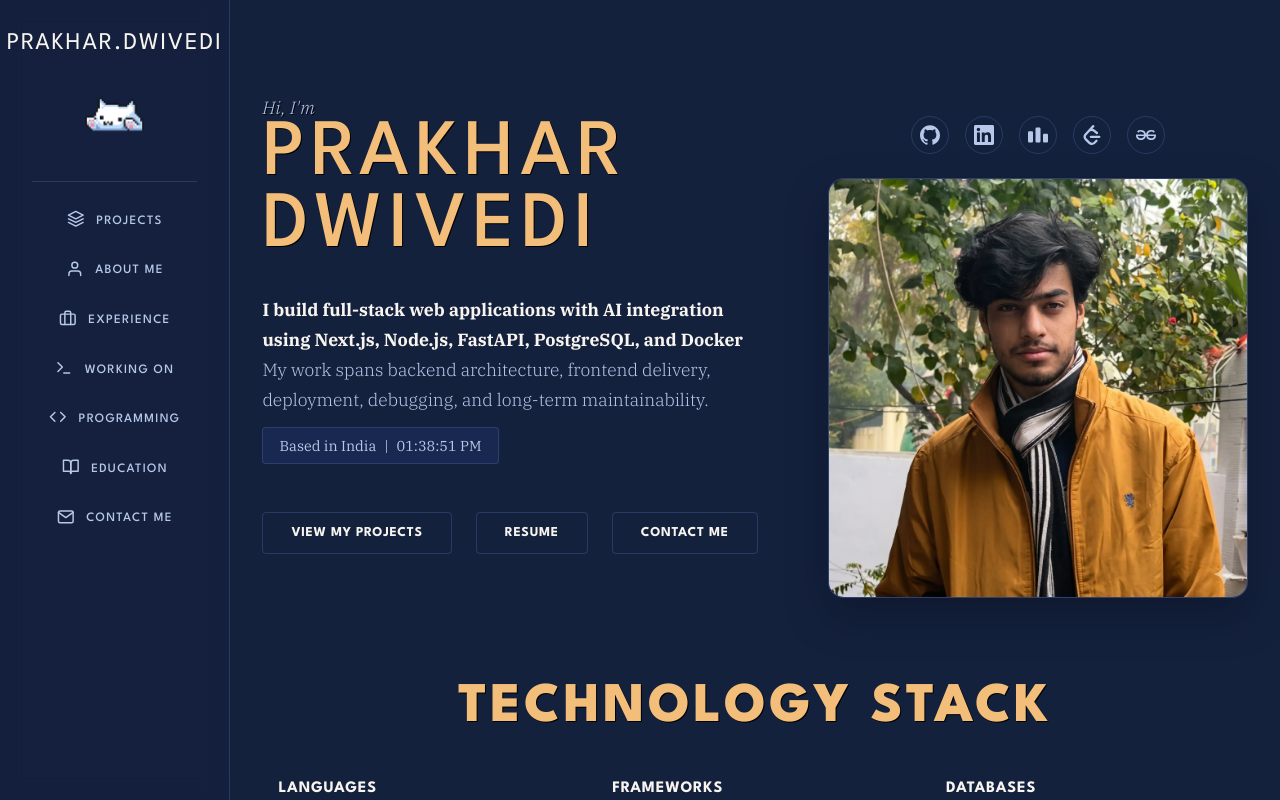
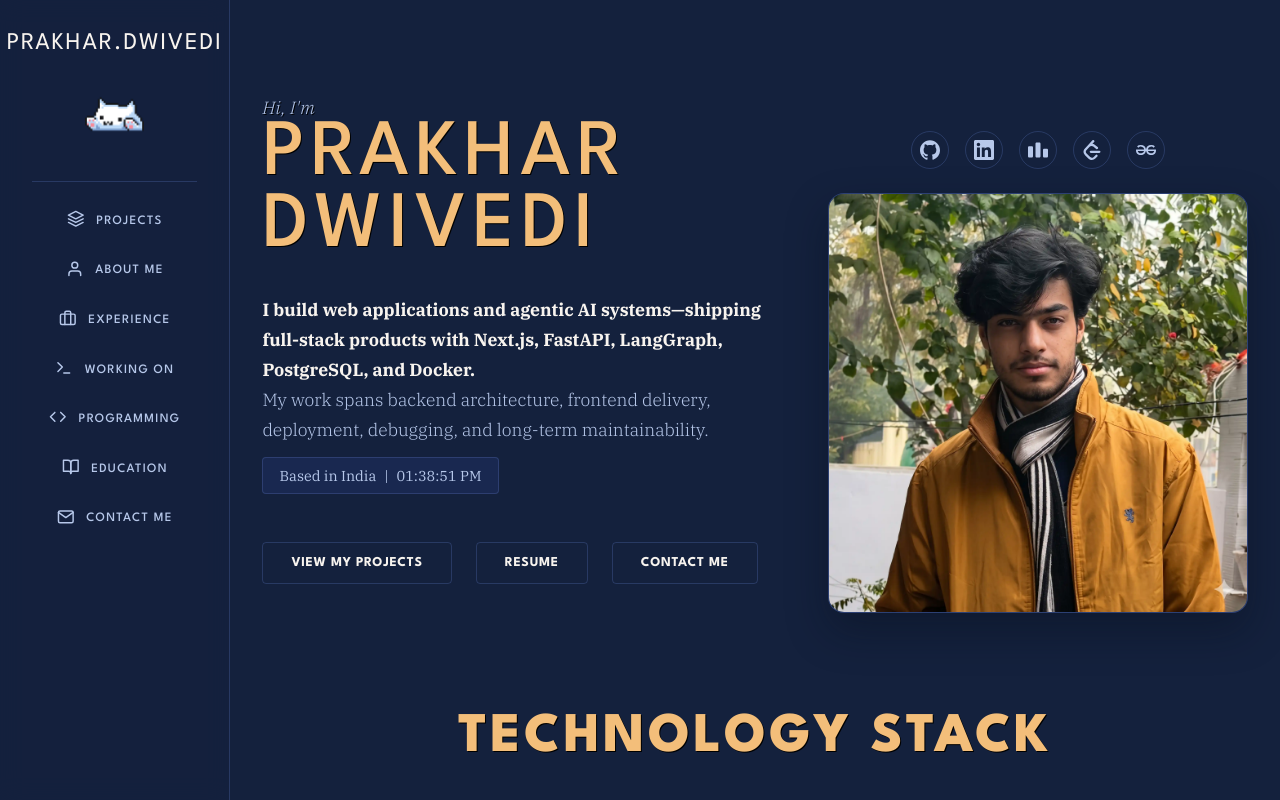
Before and after one commit to prakharDvedi/portfolio, a Next.js app: page / in a window 1280 px wide. Built offline with nearby package versions, Linux system fonts and the light colour scheme.

Commit message:
Update homeHero intro to highlight AI systems and technologies used in web applications

```diff
--- a/src/data/home.ts
+++ b/src/data/home.ts
@@ -14,7 +14,7 @@ export const homeHero = {
   eyebrow: "Hi, I'm",
   name: "Prakhar Dwivedi",
   intro:
-    "I build full-stack web applications with AI integration using Next.js, Node.js, FastAPI, PostgreSQL, and Docker ",
+    "I build web applications and agentic AI systems—shipping full-stack products with Next.js, FastAPI, LangGraph, PostgreSQL, and Docker.",
   stackLine:
     "My work spans backend architecture, frontend delivery, deployment, debugging, and long-term maintainability.",
   summary: "",
```
